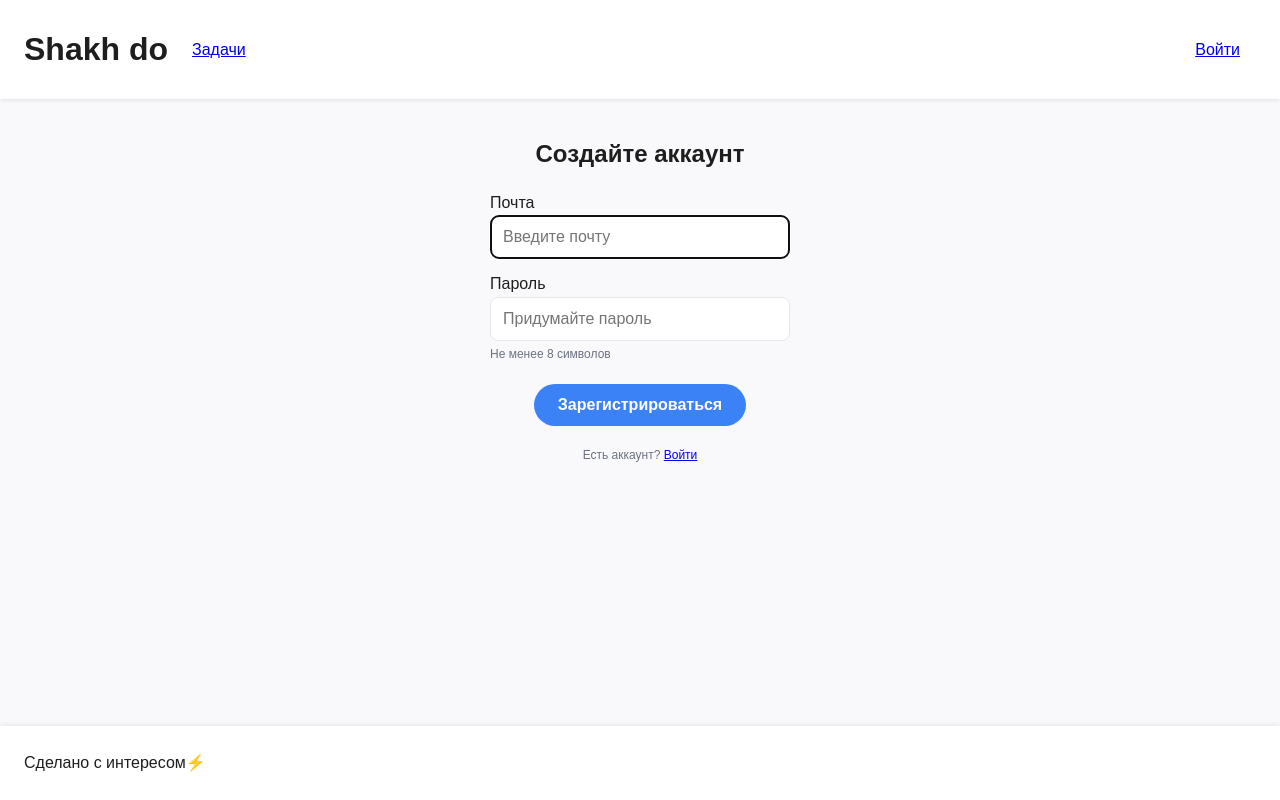
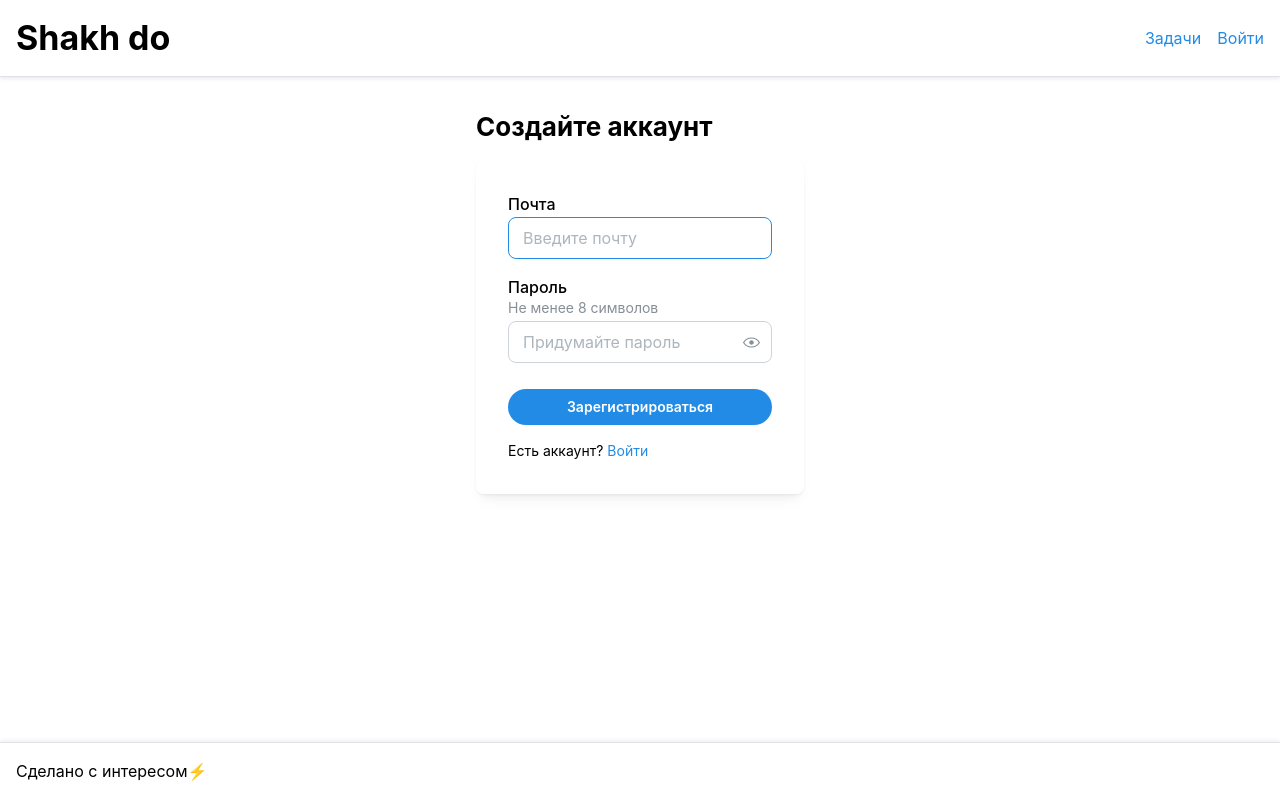
Before and after one commit to Shakhmurat/Shakh-do, a React (Vite) app: page /register in a window 1280 px wide. Built offline with nearby package versions, Linux system fonts and the light colour scheme.

Commit message:
add mantine for components

```diff
--- a/package.json
+++ b/package.json
@@ -11,6 +11,9 @@
     "deploy": "npm run build && gh-pages -d dist"
   },
   "dependencies": {
+    "@mantine/core": "^7.17.4",
+    "@mantine/form": "^7.17.4",
+    "@mantine/hooks": "^7.17.4",
     "lodash-es": "^4.17.21",
     "lucide-react": "^0.488.0",
     "react": "^19.0.0",
--- a/src/App.jsx
+++ b/src/App.jsx
@@ -1,4 +1,5 @@
 import { BrowserRouter, Routes, Route } from 'react-router-dom';
+import { MantineProvider } from '@mantine/core';
 import Layout from './components/Layout';
 import ProtectedRoute from './components/ProtectedRoute';
 import Home from './pages/Home';
@@ -6,8 +7,10 @@ import Login from './pages/Login';
 import Register from './pages/Register';
 import Profile from './pages/Profile';
 import './styles/main.scss';
+import '@mantine/core/styles.css';
 
 const App = () => (
+  <MantineProvider>
     <BrowserRouter basename={import.meta.env.BASE_URL}>
       <Routes>
         <Route path="/" element={<Layout />}>
@@ -25,6 +28,7 @@ const App = () => (
         </Route>
       </Routes>
     </BrowserRouter>
-)
+  </MantineProvider>
+);
 
 export default App;
--- a/src/components/Layout.jsx
+++ b/src/components/Layout.jsx
@@ -1,4 +1,13 @@
 import { Outlet, Link, useNavigate } from "react-router-dom";
+import {
+  AppShell,
+  Container,
+  Group,
+  Button,
+  Anchor,
+  Title,
+  Flex
+} from '@mantine/core';
 import { useAuth } from "../contexts/AuthContext";
 
 const Layout = () => {
@@ -11,38 +20,43 @@ const Layout = () => {
   };
 
   return (
-    <>
-      <header className="header">
-        <h1 className="header__logo">Shakh do</h1>
-        <nav className="header__nav">
-          <ul className="header__list">
-            <li className="header__item">
-              <Link to="/">Задачи</Link>
-            </li>
-            <li className="header__item login_item">
-              {user ? (
-                <Link to="/profile">Профиль</Link>
-              ) : (
-                <Link to="/login">Войти</Link>
-              )}
-            </li>
-            {user && (
-              <li className="header__item">
-                <button className="btn" onClick={handleLogout}>
+    <AppShell
+      header={{ height: 77 }}
+      footer={{ height: 58 }}
+      padding="xl"
+    >
+      <AppShell.Header p="md" className="header">
+        <Flex align="center" justify="space-between">
+          <Title mr="xl">Shakh do</Title>
+          <Group gap="md">
+            <Anchor component={Link} to="/" underline="hover">
+              Задачи
+            </Anchor>
+
+            {user ? (
+              <>
+                <Anchor component={Link} to="/profile" underline="hover">
+                  Профиль
+                </Anchor>
+                <Button radius="xl" onClick={handleLogout}>
                   Выйти
-                </button>
-              </li>
+                </Button>
+              </>
+            ) : (
+              <Anchor component={Link} to="/login" underline="hover">
+                Войти
+              </Anchor>
             )}
-          </ul>
-        </nav>
-      </header>
-      <main className="main">
+          </Group>
+        </Flex>
+      </AppShell.Header>
+      <AppShell.Main className="main">
         <Outlet />
-      </main>
-      <footer className="footer">
+      </AppShell.Main>
+      <AppShell.Footer p="md" className="footer">
         Сделано с интересом⚡
-      </footer>
-    </>
+      </AppShell.Footer>
+    </AppShell>
   )
 };
 
--- a/src/pages/Login.jsx
+++ b/src/pages/Login.jsx
@@ -1,11 +1,24 @@
 import { useState } from "react";
 import { useNavigate, Link } from "react-router-dom";
+import {
+  Container,
+  Paper,
+  Title,
+  Stack,
+  TextInput,
+  PasswordInput,
+  Button,
+  Anchor,
+  Text,
+} from '@mantine/core';
+import { useDisclosure } from '@mantine/hooks';
 import { useAuth } from "../contexts/AuthContext";
 import { findUser } from "../utils/auth";
 
 const Login = () => {
   const [email, setEmail] = useState('');
   const [password, setPassword] = useState('');
+  const [passwordVisibility, { toggle }] = useDisclosure(false);
   const navigate = useNavigate();
   const { login } = useAuth();
 
@@ -23,44 +36,53 @@ const Login = () => {
   };
 
   return (
+    <Container size={360}>
+      <Title order={2} mb="md">С возвращением</Title>
+
+      <Paper shadow="sm" p="xl" radius="md">
         <form className="form" onSubmit={handleLogin}>
-      <h2 className="margin-bottom-16">С возвращением</h2>
-
-      <div className="form__row">
-        <label className="form__label">Почта</label>
-        <input
-          className="form__input"
+          <Stack>
+            <TextInput
+              label="Почта"
               value={email}
-          onChange={(e) => setEmail(e.target.value)}
+              onChange={(e) => setEmail(e.currentTarget.value)}
+              size="md"
+              radius="md"
               type="email"
               name="email"
+              withAsterisk={false}
               required
               placeholder="Введите почту"
               autoFocus
             />
 
-      </div>
-      <div className="form__row">
-        <label className="form__label">Пароль</label>
-        <input
-          className="form__input"
+            <PasswordInput
+              label="Пароль"
               value={password}
-          onChange={(e) => setPassword(e.target.value)}
+              onChange={(e) => setPassword(e.currentTarget.value)}
+              visible={passwordVisibility}
+              onVisibilityChange={toggle}
+              size="md"
+              radius="md"
               type="password"
               name="password"
+              withAsterisk={false}
               required
-          minLength={8}
               placeholder="Введите пароль"
             />
-        <span className="form__hint">Не менее 8 символов</span>
-      </div>
 
-      <button className="btn form__btn">Войти</button>
+            <Button radius="xl" type="submit" mt="xs">Войти</Button>
+          </Stack>
 
-      <div className="form__row align-items-center margin-top-16">
-        <span className="form__hint">Нет аккаунта? <Link to="/register">Зарегистрироваться</Link></span>
-      </div>
+          <Text size="sm" mt="md">
+            Нет аккаунта?{' '}
+            <Anchor component={Link} to="/register" size="sm">
+              Зарегистрироваться
+            </Anchor>
+          </Text>
         </form>
+      </Paper>
+    </Container>
   )
 };
 
--- a/src/pages/Register.jsx
+++ b/src/pages/Register.jsx
@@ -1,5 +1,17 @@
 import { useState } from "react";
 import { useNavigate, Link } from "react-router-dom";
+import {
+  Container,
+  Paper,
+  Title,
+  Stack,
+  TextInput,
+  PasswordInput,
+  Button,
+  Anchor,
+  Text,
+} from '@mantine/core';
+import { useDisclosure } from '@mantine/hooks';
 import {
   getUsers,
   saveUser,
@@ -8,11 +20,10 @@ import {
 const Register = () => {
   const [email, setEmail] = useState('');
   const [password, setPassword] = useState('');
+  const [passwordVisibility, { toggleVisibility }] = useDisclosure(false);
   const navigate = useNavigate();
 
-  console.log(localStorage);
-
-  const handleSubmit = (e) => {
+  const handleRegister = (e) => {
     e.preventDefault();
     const users = getUsers()
     const isExists = users.some((u) => u.email === email);
@@ -28,44 +39,54 @@ const Register = () => {
   };
 
   return (
-    <form className="form" onSubmit={handleSubmit}>
-      <h2 className="margin-bottom-16">Создайте аккаунт</h2>
+    <Container size={360}>
+      <Title order={2} mb="md">Создайте аккаунт</Title>
 
-      <div className="form__row">
-        <label className="form__label">Почта</label>
-        <input
-          className="form__input"
+      <Paper shadow="sm" p="xl" radius="md">
+        <form className="form" onSubmit={handleRegister}>
+          <Stack>
+            <TextInput
+              label="Почта"
               value={email}
-          onChange={(e) => setEmail(e.target.value)}
+              onChange={(e) => setEmail(e.currentTarget.value)}
+              size="md"
+              radius="md"
               type="email"
               name="email"
+              withAsterisk={false}
               required
               placeholder="Введите почту"
               autoFocus
             />
 
-      </div>
-      <div className="form__row">
-        <label className="form__label">Пароль</label>
-        <input
-          className="form__input"
+            <PasswordInput
+              label="Пароль"
+              description="Не менее 8 символов"
               value={password}
-          onChange={(e) => setPassword(e.target.value)}
+              onChange={(e) => setPassword(e.currentTarget.value)}
+              visible={passwordVisibility}
+              onVisibilityChange={toggleVisibility}
+              size="md"
+              radius="md"
               type="password"
               name="password"
+              withAsterisk={false}
               required
-          minLength={8}
               placeholder="Придумайте пароль"
             />
-        <span className="form__hint">Не менее 8 символов</span>
-      </div>
 
-      <button className="btn form__btn">Зарегистрироваться</button>
+            <Button radius="xl" type="submit" mt="xs">Зарегистрироваться</Button>
+          </Stack>
 
-      <div className="form__row align-items-center margin-top-16">
-        <span className="form__hint">Есть аккаунт? <Link to="/login">Войти</Link></span>
-      </div>
+          <Text size="sm" mt="md">
+            Есть аккаунт?{' '}
+            <Anchor component={Link} to="/login" size="sm">
+              Войти
+            </Anchor>
+          </Text>
         </form>
+      </Paper>
+    </Container>
   )
 };
 
--- a/src/styles/components/_form.scss
+++ b/src/styles/components/_form.scss
@@ -1,33 +1,8 @@
 .form {
-  display: flex;
-  align-items: center;
-  flex-direction: column;
-  max-width: 300px;
-  margin: 0 auto;
-
-  &__row {
-    display: flex;
-    flex-direction: column;
-    align-items: flex-start;
-    width: 100%;
-    margin-bottom: 12px;
-  }
-
-  &__input {
-    width: 100%;
-    padding: 12px;
-    font-size: 16px;
-    border: 1px solid var(--border);
-    border-radius: var(--border-radius);
-  }
 
   &__hint {
     font-size: 12px;
     color: var(--hint);
     margin-top: 4px;
   }
-
-  &__btn {
-    margin-top: 8px;
-  }
 }
--- a/src/styles/components/_task.scss
+++ b/src/styles/components/_task.scss
@@ -9,6 +9,7 @@
   padding: 16px;
   margin-bottom: 8px;
   background-color: var(--card);
+  border: 1px solid var(--border);
   border-radius: 8px;
 
   &:hover {
@@ -32,7 +33,7 @@
   &__input {
     flex-grow: 1;
     min-width: 0;
-    padding: 8px;
+    padding: 0 8px;
     font-size: 16px;
     border: 1px solid var(--border);
     border-radius: var(--border-radius);
--- a/src/styles/layout/_header.scss
+++ b/src/styles/layout/_header.scss
@@ -1,8 +1,4 @@
 .header {
-  display: flex;
-  align-items: center;
-  padding: 24px;
-  background-color: var(--bg-secondary);
   box-shadow: var(--shadow-header);
 
   &__logo {
--- a/src/styles/layout/_main.scss
+++ b/src/styles/layout/_main.scss
@@ -4,5 +4,4 @@
   max-width: 500px;
   margin: 0 auto;
   padding: 36px 24px;
-  text-align: center;
 }
--- a/src/styles/utils/_helpers.scss
+++ b/src/styles/utils/_helpers.scss
@@ -9,7 +9,3 @@
 .margin-top-16 {
   margin-top: 16px;
 }
-
-.margin-bottom-16 {
-  margin-bottom: 16px;
-}
```
Also changed, not shown: 1 other file (tests, documents, lock files or other folders). Lines whose indentation alone changed are shown as unchanged.
